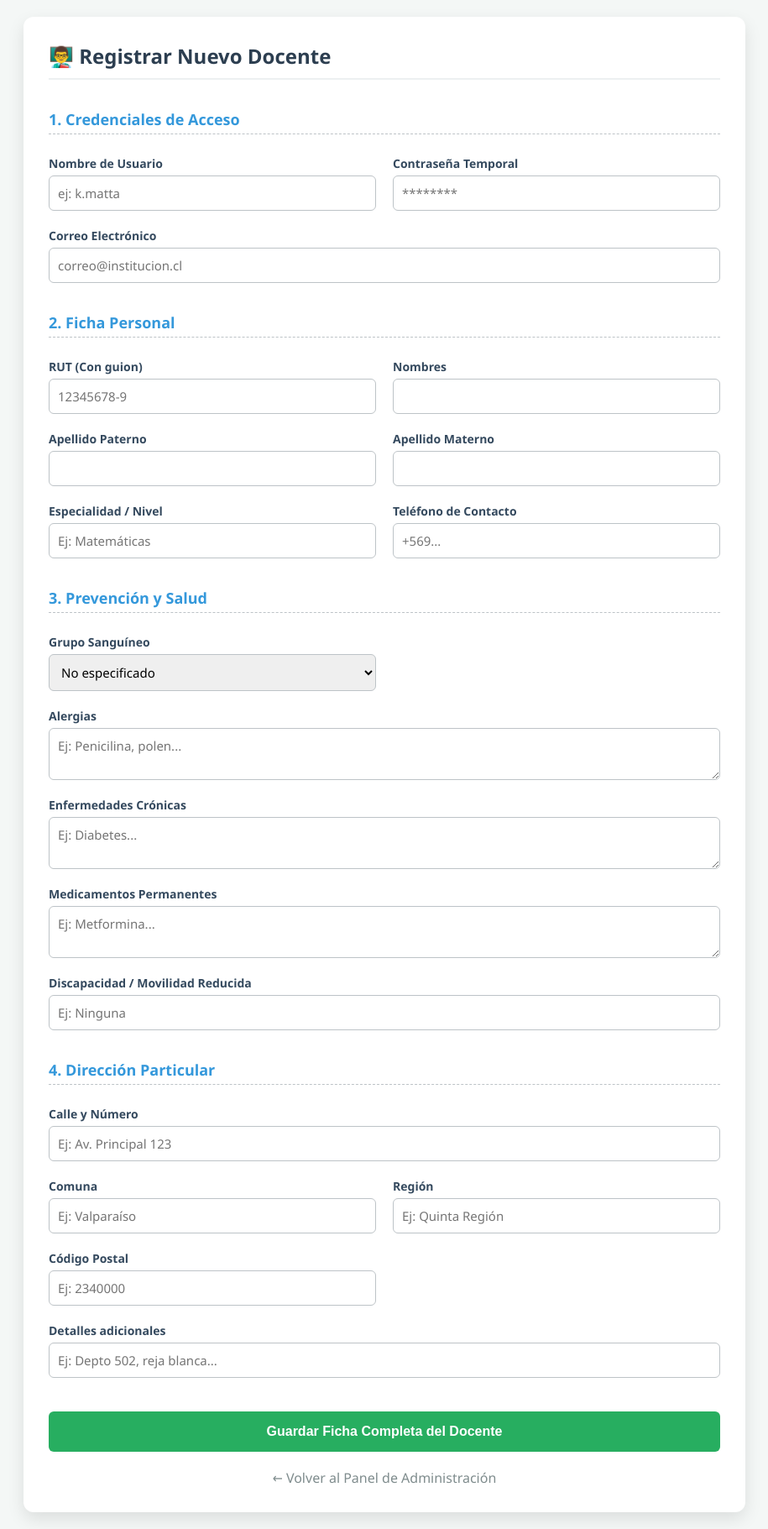
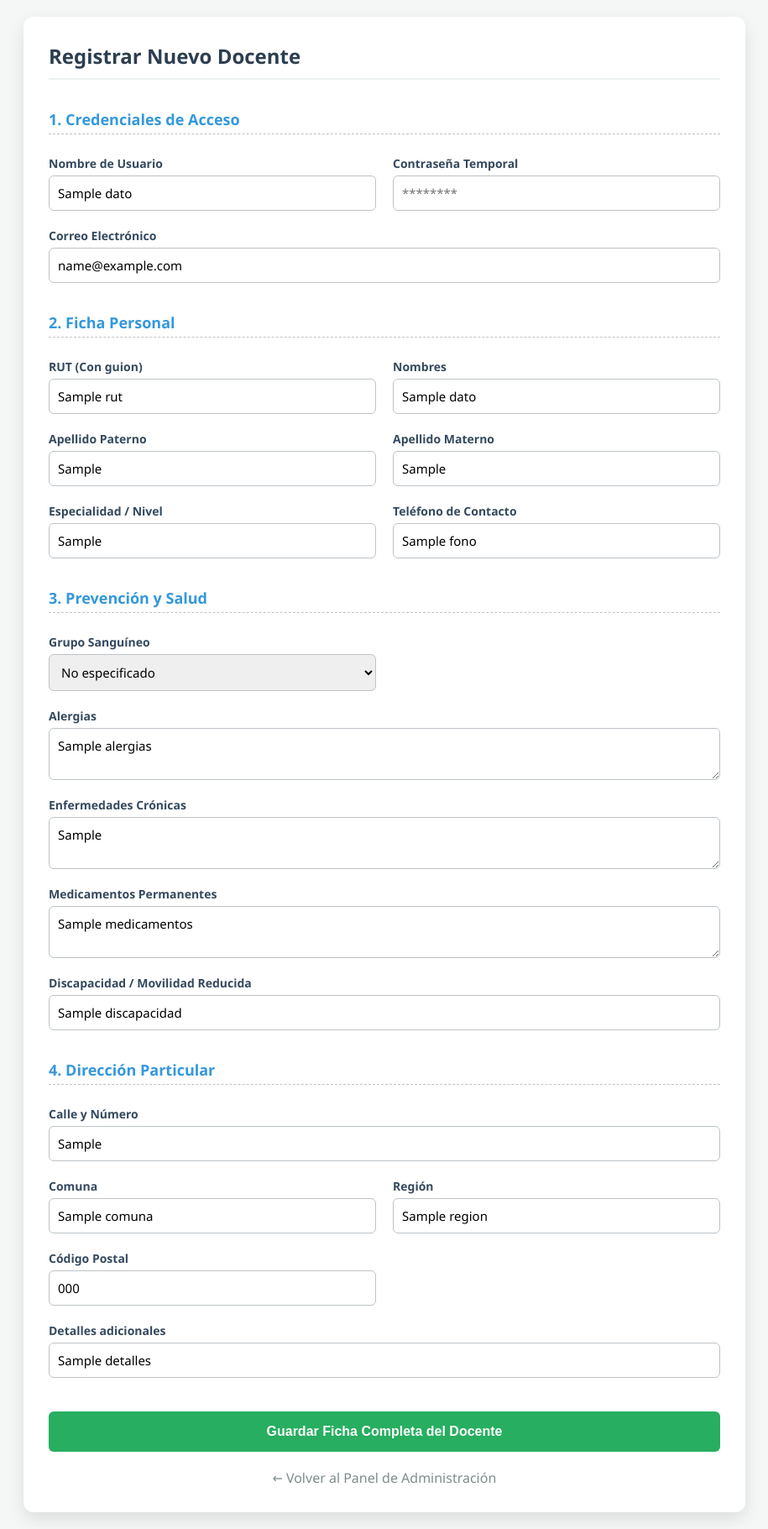
Before and after one commit to Bastianm69/app_colegio, a Flask app: template templates/nuevo_docente.html in a window 1280 px wide. Shown: the whole page at 84% size, without its empty margins (182-1097 px from the left). Run offline with Flask 3, Linux system fonts and the light colour scheme; the template is opened without the code that fills it: most values are stand-ins (such as "Sample title", 1, 10 or a date in 2020).

Commit message:
Mejora de campos de envio de docentes (ya no se borran el dato si un dato sale con error)

```diff
--- a/templates/nuevo_docente.html
+++ b/templates/nuevo_docente.html
@@ -9,7 +9,7 @@
 <body>
 
     <div class="form-wrapper">
-        <h2>👨‍🏫 Registrar Nuevo Docente</h2>
+        <h2>Registrar Nuevo Docente</h2>
 
         {% if msg %}
             <div class="alert" style="background-color: {{ color }};">
@@ -22,108 +22,115 @@
 
                 <h3 class="section-title">1. Credenciales de Acceso</h3>
 
+                <!-- LOS INPUTS NORMALES: Usan la propiedad value="..." para recordar el texto -->
                 <div class="input-group">
                     <label>Nombre de Usuario</label>
-                    <input type="text" name="nombre_usuario" placeholder="ej: k.matta" required>
+                    <input type="text" name="nombre_usuario" placeholder="ej: k.matta" value="{{ datos.get('nombre_usuario', '') }}" required>
                 </div>
+
                 <div class="input-group">
                     <label>Contraseña Temporal</label>
+                    <!-- NOTA DE SEGURIDAD: La contraseña NUNCA se guarda en la memoria.
+                         Si hay error, el administrador tendrá que escribirla de nuevo por protección. -->
                     <input type="password" name="password" placeholder="********" required>
                 </div>
+
                 <div class="input-group" style="grid-column: 1 / -1;">
                     <label>Correo Electrónico</label>
-                    <input type="email" name="email" placeholder="correo@institucion.cl" required>
+                    <input type="email" name="email" placeholder="correo@institucion.cl" value="{{ datos.get('email', '') }}" required>
                 </div>
 
                 <h3 class="section-title">2. Ficha Personal</h3>
 
                 <div class="input-group">
                     <label>RUT (Con guion)</label>
-                    <input type="text" name="rut" placeholder="12345678-9" required maxlength="12">
+                    <input type="text" name="rut" placeholder="12345678-9" value="{{ datos.get('rut', '') }}" required maxlength="12">
                 </div>
                 <div class="input-group">
                     <label>Nombres</label>
-                    <input type="text" name="nombres" required>
+                    <input type="text" name="nombres" value="{{ datos.get('nombres', '') }}" required>
                 </div>
                 <div class="input-group">
                     <label>Apellido Paterno</label>
-                    <input type="text" name="apellido_paterno" required>
+                    <input type="text" name="apellido_paterno" value="{{ datos.get('apellido_paterno', '') }}" required>
                 </div>
                 <div class="input-group">
                     <label>Apellido Materno</label>
-                    <input type="text" name="apellido_materno" required>
+                    <input type="text" name="apellido_materno" value="{{ datos.get('apellido_materno', '') }}" required>
                 </div>
                 <div class="input-group">
                     <label>Especialidad / Nivel</label>
-                    <input type="text" name="especialidad_nivel" placeholder="Ej: Matemáticas" required>
+                    <input type="text" name="especialidad_nivel" placeholder="Ej: Matemáticas" value="{{ datos.get('especialidad_nivel', '') }}" required>
                 </div>
                 <div class="input-group">
                     <label>Teléfono de Contacto</label>
-                    <input type="text" name="fono" placeholder="+569...">
+                    <input type="text" name="fono" placeholder="+569..." value="{{ datos.get('fono', '') }}">
                 </div>
 
                 <h3 class="section-title">3. Prevención y Salud</h3>
 
+                <!-- EL SELECT: Aquí usamos un truco con 'if'. Si el dato guardado es 'O+', le pone la palabra 'selected' a esa opción -->
                 <div class="input-group">
                     <label>Grupo Sanguíneo</label>
                     <select name="grupo_sangre">
-                        <option value="No especificado">No especificado</option>
-                        <option value="O+">O+</option>
-                        <option value="O-">O-</option>
-                        <option value="A+">A+</option>
-                        <option value="A-">A-</option>
-                        <option value="B+">B+</option>
-                        <option value="B-">B-</option>
-                        <option value="AB+">AB+</option>
-                        <option value="AB-">AB-</option>
+                        <option value="No especificado" {% if datos.get('grupo_sangre') == 'No especificado' %}selected{% endif %}>No especificado</option>
+                        <option value="O+" {% if datos.get('grupo_sangre') == 'O+' %}selected{% endif %}>O+</option>
+                        <option value="O-" {% if datos.get('grupo_sangre') == 'O-' %}selected{% endif %}>O-</option>
+                        <option value="A+" {% if datos.get('grupo_sangre') == 'A+' %}selected{% endif %}>A+</option>
+                        <option value="A-" {% if datos.get('grupo_sangre') == 'A-' %}selected{% endif %}>A-</option>
+                        <option value="B+" {% if datos.get('grupo_sangre') == 'B+' %}selected{% endif %}>B+</option>
+                        <option value="B-" {% if datos.get('grupo_sangre') == 'B-' %}selected{% endif %}>B-</option>
+                        <option value="AB+" {% if datos.get('grupo_sangre') == 'AB+' %}selected{% endif %}>AB+</option>
+                        <option value="AB-" {% if datos.get('grupo_sangre') == 'AB-' %}selected{% endif %}>AB-</option>
                     </select>
                 </div>
 
+                <!-- LOS TEXTAREAS: Como no tienen 'value', el código se pone justo en el MEDIO de las dos etiquetas > < -->
                 <div class="input-group" style="grid-column: 1 / -1;">
                     <label>Alergias</label>
-                    <textarea name="alergias" rows="2" placeholder="Ej: Penicilina, polen..."></textarea>
+                    <textarea name="alergias" rows="2" placeholder="Ej: Penicilina, polen...">{{ datos.get('alergias', '') }}</textarea>
                 </div>
 
                 <div class="input-group" style="grid-column: 1 / -1;">
                     <label>Enfermedades Crónicas</label>
-                    <textarea name="enfermedades_cronicas" rows="2" placeholder="Ej: Diabetes..."></textarea>
+                    <textarea name="enfermedades_cronicas" rows="2" placeholder="Ej: Diabetes...">{{ datos.get('enfermedades_cronicas', '') }}</textarea>
                 </div>
 
                 <div class="input-group" style="grid-column: 1 / -1;">
                     <label>Medicamentos Permanentes</label>
-                    <textarea name="medicamentos" rows="2" placeholder="Ej: Metformina..."></textarea>
+                    <textarea name="medicamentos" rows="2" placeholder="Ej: Metformina...">{{ datos.get('medicamentos', '') }}</textarea>
                 </div>
 
                 <div class="input-group" style="grid-column: 1 / -1;">
                     <label>Discapacidad / Movilidad Reducida</label>
-                    <input type="text" name="discapacidad" placeholder="Ej: Ninguna">
+                    <input type="text" name="discapacidad" placeholder="Ej: Ninguna" value="{{ datos.get('discapacidad', '') }}">
                 </div>
 
                 <h3 class="section-title">4. Dirección Particular</h3>
 
                 <div class="input-group" style="grid-column: 1 / -1;">
                     <label>Calle y Número</label>
-                    <input type="text" name="calle_numero" placeholder="Ej: Av. Principal 123" required>
+                    <input type="text" name="calle_numero" placeholder="Ej: Av. Principal 123" value="{{ datos.get('calle_numero', '') }}" required>
                 </div>
 
                 <div class="input-group">
                     <label>Comuna</label>
-                    <input type="text" name="comuna" placeholder="Ej: Valparaíso" required>
+                    <input type="text" name="comuna" placeholder="Ej: Valparaíso" value="{{ datos.get('comuna', '') }}" required>
                 </div>
 
                 <div class="input-group">
                     <label>Región</label>
-                    <input type="text" name="region" placeholder="Ej: Quinta Región" required>
+                    <input type="text" name="region" placeholder="Ej: Quinta Región" value="{{ datos.get('region', '') }}" required>
                 </div>
 
                 <div class="input-group">
                     <label>Código Postal</label>
-                    <input type="text" name="codigo_postal" placeholder="Ej: 2340000">
+                    <input type="text" name="codigo_postal" placeholder="Ej: 2340000" value="{{ datos.get('codigo_postal', '') }}">
                 </div>
 
                 <div class="input-group" style="grid-column: 1 / -1;">
                     <label>Detalles adicionales</label>
-                    <input type="text" name="detalles" placeholder="Ej: Depto 502, reja blanca...">
+                    <input type="text" name="detalles" placeholder="Ej: Depto 502, reja blanca..." value="{{ datos.get('detalles', '') }}">
                 </div>
 
                 <button type="submit" class="btn-submit">Guardar Ficha Completa del Docente</button>
```
Also changed, not shown: db_connection.py (+25 -17 lines), rutas/admin.py (+52 -17 lines).
